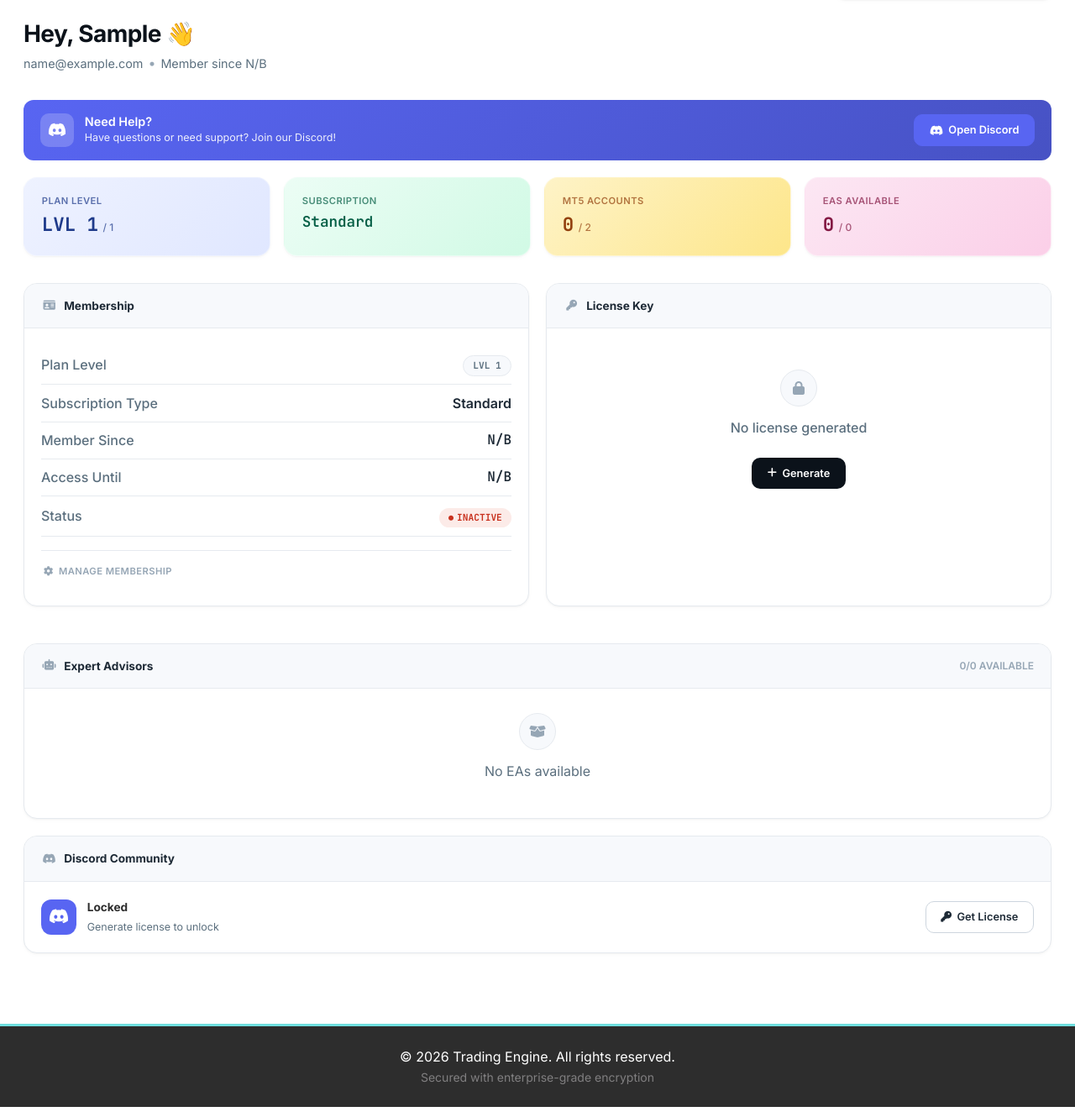
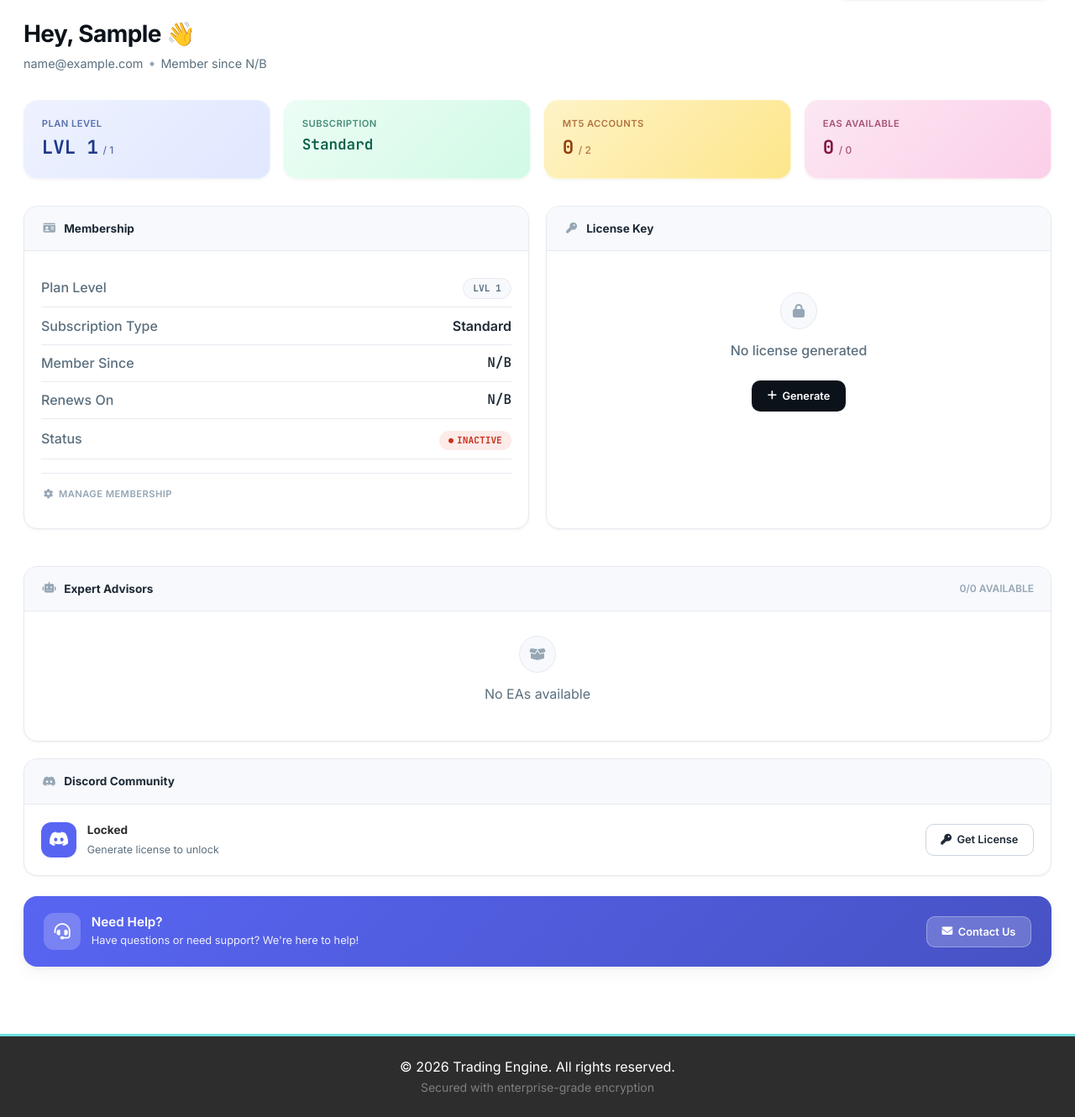
Before and after one commit to NDBOSSY/LWIX, a Flask app: page /dashboard in a window 1280 px wide. Shown: the part 163-1493 px from the top of the page at 84% size. Run offline with Flask 3, Linux system fonts and the light colour scheme; the visitor is signed in with stand-in values (Sample User, id 1); data comes from the database, SQL or seed files in the repository; data that the repository does not hold is empty.

Commit message:
Update dashboard user5.html

```diff
--- a/templates/user/dashboard.html
+++ b/templates/user/dashboard.html
@@ -458,39 +458,42 @@
     .discord-body .info-text strong { display: block; font-size: 0.85rem; }
     .discord-body .info-text span { font-size: 0.78rem; color: var(--ink-muted); }
 
-    /* Support section */
+    /* Support section - moved to bottom */
     .support-section {
         display: flex;
         align-items: center;
         justify-content: space-between;
-        padding: 1rem 1.25rem;
+        padding: 1.25rem 1.5rem;
         background: linear-gradient(135deg, #5865F2, #4752C4);
+        border-radius: 16px;
+        color: white;
+        margin-top: 1.5rem;
+        margin-bottom: 1rem;
+        box-shadow: var(--shadow-raised);
+    }
+    .support-section .support-info {
+        display: flex;
+        align-items: center;
+        gap: 0.8rem;
+    }
+    .support-section .support-icon {
+        width: 44px;
+        height: 44px;
+        background: rgba(255,255,255,0.2);
         border-radius: 12px;
-        color: white;
-        margin-bottom: 1.25rem;
-    }
-    .support-section .support-info {
-        display: flex;
-        align-items: center;
-        gap: 0.8rem;
-    }
-    .support-section .support-icon {
-        width: 40px;
-        height: 40px;
-        background: rgba(255,255,255,0.2);
-        border-radius: 10px;
         display: flex;
         align-items: center;
         justify-content: center;
-        font-size: 1.1rem;
+        font-size: 1.2rem;
+        flex-shrink: 0;
     }
     .support-section .support-text h4 {
-        font-size: 0.9rem;
+        font-size: 0.95rem;
         font-weight: 600;
         margin: 0;
     }
     .support-section .support-text p {
-        font-size: 0.78rem;
+        font-size: 0.8rem;
         opacity: 0.9;
         margin: 0.15rem 0 0;
     }
@@ -567,6 +570,15 @@
     .btn-primary:hover { background: var(--accent-hover); }
     .btn-outline { background: var(--surface); border: 1px solid var(--border-strong); color: var(--ink-secondary); }
     .btn-outline:hover { border-color: var(--ink); }
+    .btn-support {
+        background: rgba(255,255,255,0.2);
+        color: white;
+        border: 1px solid rgba(255,255,255,0.3);
+    }
+    .btn-support:hover {
+        background: rgba(255,255,255,0.3);
+        border-color: rgba(255,255,255,0.5);
+    }
     .btn-discord {
         background: #5865F2;
         color: white;
@@ -717,28 +729,6 @@
                 </span>
             </div>
         </div>
-    </div>
-
-    <!-- Support Banner -->
-    <div class="support-section">
-        <div class="support-info">
-            <div class="support-icon">
-                <i class="fab fa-discord"></i>
-            </div>
-            <div class="support-text">
-                <h4 data-en="Need Help?" data-nl="Hulp nodig?">
-                    {{ 'Hulp nodig?' if current_language == 'nl' else 'Need Help?' }}
-                </h4>
-                <p data-en="Have questions or need support? Join our Discord!"
-                   data-nl="Heb je vragen of ondersteuning nodig? Join onze Discord!">
-                    {{ 'Heb je vragen of ondersteuning nodig? Join onze Discord!' if current_language == 'nl' else 'Have questions or need support? Join our Discord!' }}
-                </p>
-            </div>
-        </div>
-        <a href="{{ discord_invite }}" target="_blank" class="btn btn-discord">
-            <i class="fab fa-discord"></i>
-            <span data-en="Open Discord" data-nl="Open Discord">Open Discord</span>
-        </a>
     </div>
 
     <!-- KPI cards -->
@@ -792,14 +782,20 @@
                     <span class="val" style="font-family:'JetBrains Mono', monospace;">{{ user.membership_start.strftime('%d %b %Y') if user.membership_start else 'N/B' }}</span>
                 </div>
                 <div class="row-item">
-                    <span class="key" data-en="Access Until" data-nl="Toegang Tot">{{ 'Toegang Tot' if current_language == 'nl' else 'Access Until' }}</span>
+                    <span class="key">
+                        {% if user.membership_status == 'cancelled' %}
+                            <span data-en="Access Until" data-nl="Toegang Tot">{{ 'Toegang Tot' if current_language == 'nl' else 'Access Until' }}</span>
+                        {% else %}
+                            <span data-en="Renews On" data-nl="Verlengt Op">{{ 'Verlengt Op' if current_language == 'nl' else 'Renews On' }}</span>
+                        {% endif %}
+                    </span>
                     <span class="val" style="font-family:'JetBrains Mono', monospace;">{{ user.membership_end.strftime('%d %b %Y') if user.membership_end else 'N/B' }}</span>
                 </div>
                 <div class="row-item">
                     <span class="key" data-en="Status" data-nl="Status">{{ 'Status' if current_language == 'nl' else 'Status' }}</span>
                     <span class="val">
                         {% if user.membership_status == 'active' %}
-                        <span class="pill pill-green"><i class="fas fa-circle" style="font-size:6px;"></i> {{ 'ACTIEF' if current_language == 'nl' else 'ACTIVE' }}</span>
+                        <span class="pill pill-green"><i class="fas fa-sync-alt fa-spin" style="font-size:6px;"></i> {{ 'ACTIEF' if current_language == 'nl' else 'ACTIVE' }}</span>
                         {% elif user.membership_status == 'cancelled' %}
                         <span class="pill pill-orange"><i class="fas fa-circle" style="font-size:6px;"></i> {{ 'GEANNULEERD' if current_language == 'nl' else 'CANCELLED' }}</span>
                         {% else %}
@@ -825,12 +821,12 @@
                     </div>
 
                     {% if user.membership_status == 'active' %}
-                    <!-- Active membership - show cancel option with corrected messaging -->
+                    <!-- Active membership - auto-renews, show cancel option -->
                     <div class="retain-info">
-                        <i class="fas fa-check-circle"></i>
-                        <span data-en="Cancelling stops auto-renewal. You keep full access until your paid period ends."
-                              data-nl="Annuleren stopt automatische verlenging. Je behoudt volledige toegang tot je betaalde periode eindigt.">
-                            {{ 'Annuleren stopt automatische verlenging. Je behoudt volledige toegang tot je betaalde periode eindigt.' if current_language == 'nl' else 'Cancelling stops auto-renewal. You keep full access until your paid period ends.' }}
+                        <i class="fas fa-sync-alt"></i>
+                        <span data-en="Your subscription auto-renews. Cancelling stops auto-renewal but you keep full access until the paid period ends."
+                              data-nl="Je abonnement wordt automatisch verlengd. Annuleren stopt automatische verlenging maar je behoudt volledige toegang tot je betaalde periode eindigt.">
+                            {{ 'Je abonnement wordt automatisch verlengd. Annuleren stopt automatische verlenging maar je behoudt volledige toegang tot je betaalde periode eindigt.' if current_language == 'nl' else 'Your subscription auto-renews. Cancelling stops auto-renewal but you keep full access until the paid period ends.' }}
                         </span>
                     </div>
                     <button class="btn btn-danger" onclick="showCancelModal()">
@@ -840,7 +836,7 @@
                         </span>
                     </button>
                     {% elif user.membership_status == 'cancelled' %}
-                    <!-- Already cancelled - show status message -->
+                    <!-- Already cancelled - shows access end info -->
                     <div class="already-cancelled">
                         <i class="fas fa-info-circle"></i>
                         <span data-en="Auto-renewal is cancelled. Your access continues until the end date shown above."
@@ -1045,6 +1041,30 @@
             {% endif %}
         </div>
     </div>
+
+    <!-- Support Section - Moved to bottom -->
+    <div class="support-section">
+        <div class="support-info">
+            <div class="support-icon">
+                <i class="fas fa-headset"></i>
+            </div>
+            <div class="support-text">
+                <h4 data-en="Need Help?" data-nl="Hulp nodig?">
+                    {{ 'Hulp nodig?' if current_language == 'nl' else 'Need Help?' }}
+                </h4>
+                <p data-en="Have questions or need support? We're here to help!"
+                   data-nl="Heb je vragen of ondersteuning nodig? We staan voor je klaar!">
+                    {{ 'Heb je vragen of ondersteuning nodig? We staan voor je klaar!' if current_language == 'nl' else "Have questions or need support? We're here to help!" }}
+                </p>
+            </div>
+        </div>
+        <a href="mailto:support@tradingengine.nl" class="btn btn-support">
+            <i class="fas fa-envelope"></i>
+            <span data-en="Contact Us" data-nl="Contact Opnemen">
+                {{ 'Contact Opnemen' if current_language == 'nl' else 'Contact Us' }}
+            </span>
+        </a>
+    </div>
 </div>
 
 <!-- License generation modal -->
@@ -1092,7 +1112,7 @@
     </div>
 </div>
 
-<!-- Cancel membership modal - CORRECTED: Stop auto-renewal, keep access -->
+<!-- Cancel membership modal -->
 <div class="modal-overlay" id="cancelModal">
     <div class="modal-box">
         <h3>
@@ -1389,7 +1409,7 @@
     }
 
     // ==========================================
-    // MEMBERSHIP CANCELLATION - FIXED
+    // MEMBERSHIP CANCELLATION
     // ==========================================
     function confirmCancelMembership() {
         console.log('[DEBUG] Membership cancellation started');
```
